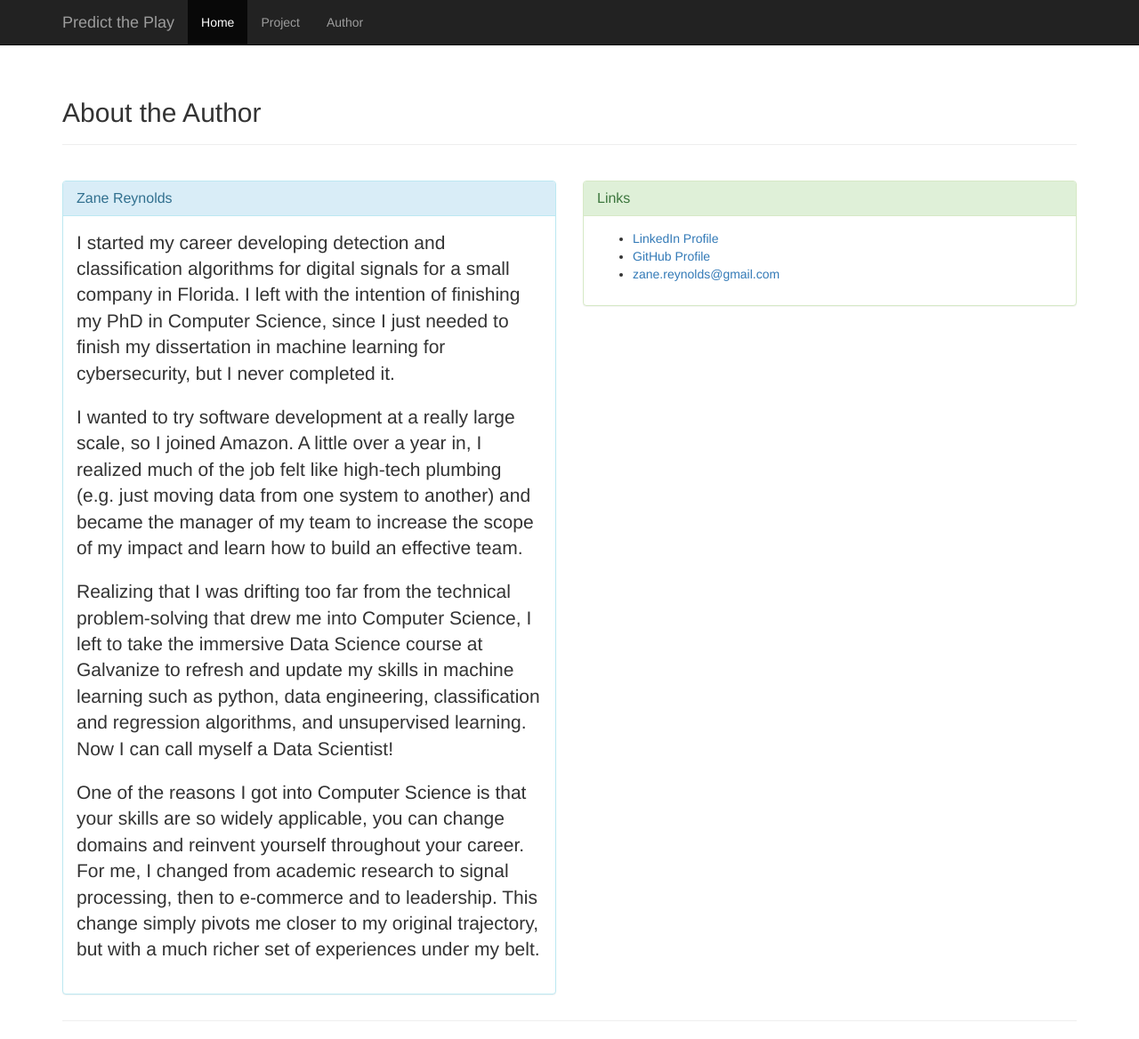
After one commit to zreyn/nfl, a Flask app: page /author in a window 1280 px wide. The commit adds this page. Shown: the whole page at 89% size. Run offline with Flask 2, Linux system fonts and the light colour scheme; parts of the project's set-up code (start-up, migrations or seed data) failed here and were passed over; some libraries are stand-ins or nearby versions.

Commit message:
added an about and a project page

```diff
--- a/data/model_cm.csv
+++ b/data/model_cm.csv
@@ -1,3 +1,3 @@
-9.000000000000000000e+00,4.000000000000000000e+00,0.000000000000000000e+00
-4.000000000000000000e+00,6.000000000000000000e+00,0.000000000000000000e+00
-1.000000000000000000e+00,0.000000000000000000e+00,1.000000000000000000e+00
+2.300000000000000000e+01,7.000000000000000000e+00,0.000000000000000000e+00
+4.000000000000000000e+00,1.100000000000000000e+01,0.000000000000000000e+00
+1.000000000000000000e+00,0.000000000000000000e+00,2.000000000000000000e+00
--- a/data/user_cm.csv
+++ b/data/user_cm.csv
@@ -1,3 +1,3 @@
-8.000000000000000000e+00,3.000000000000000000e+00,2.000000000000000000e+00
-4.000000000000000000e+00,6.000000000000000000e+00,0.000000000000000000e+00
-0.000000000000000000e+00,0.000000000000000000e+00,2.000000000000000000e+00
+2.200000000000000000e+01,6.000000000000000000e+00,2.000000000000000000e+00
+6.000000000000000000e+00,9.000000000000000000e+00,0.000000000000000000e+00
+0.000000000000000000e+00,0.000000000000000000e+00,3.000000000000000000e+00
--- a/src/app.py
+++ b/src/app.py
@@ -120,6 +120,23 @@ def home_page():
     # pass the records to the template and render it
     return render_template('home.html', data=data)
 
+# about the author page
+@app.route('/author')
+def author_page():
+
+    data = {}
+
+    # pass the records to the template and render it
+    return render_template('author.html', data=data)
+
+# about the author page
+@app.route('/project')
+def project_page():
+
+    data = {}
+
+    # pass the records to the template and render it
+    return render_template('project.html', data=data)
 
 # get just the confusion matrices
 @app.route('/get_accuracy')
--- a/src/static/app.js
+++ b/src/static/app.js
@@ -4,11 +4,16 @@ This file holds all the javascript needed for the page
 ============================================================================
 */
 
-function display_accuracy(){
+function display_accuracy() {
   $('#accuracy').load('/get_accuracy');
 }
 
-function evaluate(event){
+function evaluate(event) {
+
+  // deactivate the buttons
+  $('#passButton').prop('disabled', true);
+  $('#rushButton').prop('disabled', true);
+  $('#kickButton').prop('disabled', true);
 
   // keep track of whether the user and/or model was correct
   var $modelcorrect = false
--- /dev/null
+++ b/src/templates/author.html
@@ -0,0 +1,136 @@
+<!DOCTYPE html>
+<html lang="en">
+<head>
+  <meta charset="utf-8">
+  <meta http-equiv="X-UA-Compatible" content="IE=edge">
+  <meta name="viewport" content="width=device-width, initial-scale=1">
+
+  <title>Predict the Play</title>
+  <meta name="description" content="Predict the Play">
+  <meta name="author" content="Zane Reynolds">
+
+    <script type="text/javascript"
+            src="{{ url_for('static', filename='jquery.js') }}">
+    </script>
+    <script type="text/javascript"
+            src="{{ url_for('static', filename='app.js') }}">
+    </script>
+
+    <!-- Bootstrap core CSS -->
+    <link rel="stylesheet" type="text/css"
+          href="{{ url_for('static', filename='css/bootstrap.min.css') }}">
+</head>
+
+<body>
+
+  <!-- Fixed navbar -->
+  <nav class="navbar navbar-inverse navbar-fixed-top">
+    <div class="container">
+      <div class="navbar-header">
+        <button type="button" class="navbar-toggle collapsed" data-toggle="collapse" data-target="#navbar" aria-expanded="false" aria-controls="navbar">
+          <span class="sr-only">Toggle navigation</span>
+          <span class="icon-bar"></span>
+          <span class="icon-bar"></span>
+          <span class="icon-bar"></span>
+        </button>
+        <a class="navbar-brand" href="/">Predict the Play</a>
+      </div>
+      <div id="navbar" class="navbar-collapse collapse">
+        <ul class="nav navbar-nav">
+          <li class="active"><a href="/">Home</a></li>
+          <li><a href="/project">Project</a></li>
+          <li><a href="/author">Author</a></li>
+        </ul>
+      </div><!--/.nav-collapse -->
+    </div>
+  </nav>
+
+<!-- Spacer -->
+<div class="page-header"><p></p></div>
+
+
+  <!-- Main container -->
+<div class="container theme-showcase" role="main">
+
+  <div class="page-header">
+    <h2 class="cover-heading">About the Author</h2>
+  </div>
+
+  <!-- Use an adaptive 2-column format -->
+  <div class="page-header">
+
+    <div class="row">
+        <div class="col-md-6">
+
+          <!-- Short bio -->
+          <div class="panel panel-info">
+            <div class="panel-heading">
+              <h3 class="panel-title">Zane Reynolds</h3>
+            </div>
+            <div class="panel-body">
+                <p class="lead">
+                  I started my career developing detection and classification
+                  algorithms for digital signals for a small company in Florida.
+                  I left  with the intention of finishing my PhD in Computer
+                  Science, since I just needed to finish my dissertation in
+                  machine learning for cybersecurity, but I never completed it.
+                </p>
+                <p class="lead">
+                  I wanted to try software development at a really large scale,
+                  so I joined Amazon.  A little over a year in, I realized much
+                  of the job felt like high-tech plumbing (e.g. just moving data
+                  from one system to another) and became the manager of my team
+                  to increase the scope of my impact and learn how to build an
+                  effective team.
+                </p>
+                <p class="lead">
+                  Realizing that I was drifting too far from the technical
+                  problem-solving that drew me into Computer Science, I left to
+                  take the immersive Data Science course at Galvanize to refresh
+                  and update my skills in machine learning such as python, data
+                  engineering, classification and regression algorithms, and
+                  unsupervised learning.  Now I can call myself a Data Scientist!
+                </p>
+                <p class="lead">
+                  One of the reasons I got into Computer Science is that your
+                  skills are so widely applicable, you can change domains and
+                  reinvent yourself throughout your career.  For me, I changed
+                  from academic research to signal processing, then to
+                  e-commerce and to leadership.  This change simply pivots me
+                  closer to my original trajectory, but with a much richer set
+                  of experiences under my belt.
+                </p>
+            </div>
+          </div>
+
+        </div>
+        <div class="col-md-6">
+
+          <!-- Links -->
+          <div class="panel panel-success">
+            <div class="panel-heading">
+              <h3 class="panel-title">Links</h3>
+            </div>
+            <div class="panel-body">
+              <ul>
+                <li><a href="https://www.linkedin.com/in/zreyn">LinkedIn Profile</a></li>
+                <li><a href="https://github.com/zreyn">GitHub Profile</a></li>
+                <li><a href="mailto:zane.reynolds@gmail.com">zane.reynolds@gmail.com</a></li>
+              </ul>
+            </div>
+          </div>
+        </div>
+      </div>
+  </div>
+
+</div>
+
+<!-- Bootstrap core JavaScript
+================================================== -->
+<!-- Placed at the end of the document so the pages load faster -->
+<script src="https://ajax.googleapis.com/ajax/libs/jquery/1.12.4/jquery.min.js"></script>
+<script>window.jQuery || document.write('<script src="static/js/vendor/jquery.min.js"><\/script>')</script>
+<script src="static/js/bootstrap.min.js"></script>
+
+</body>
+</html>
```
Also changed, not shown: src/templates/home.html (+10 -12 lines), src/templates/project.html (added, +78 -0 lines).
